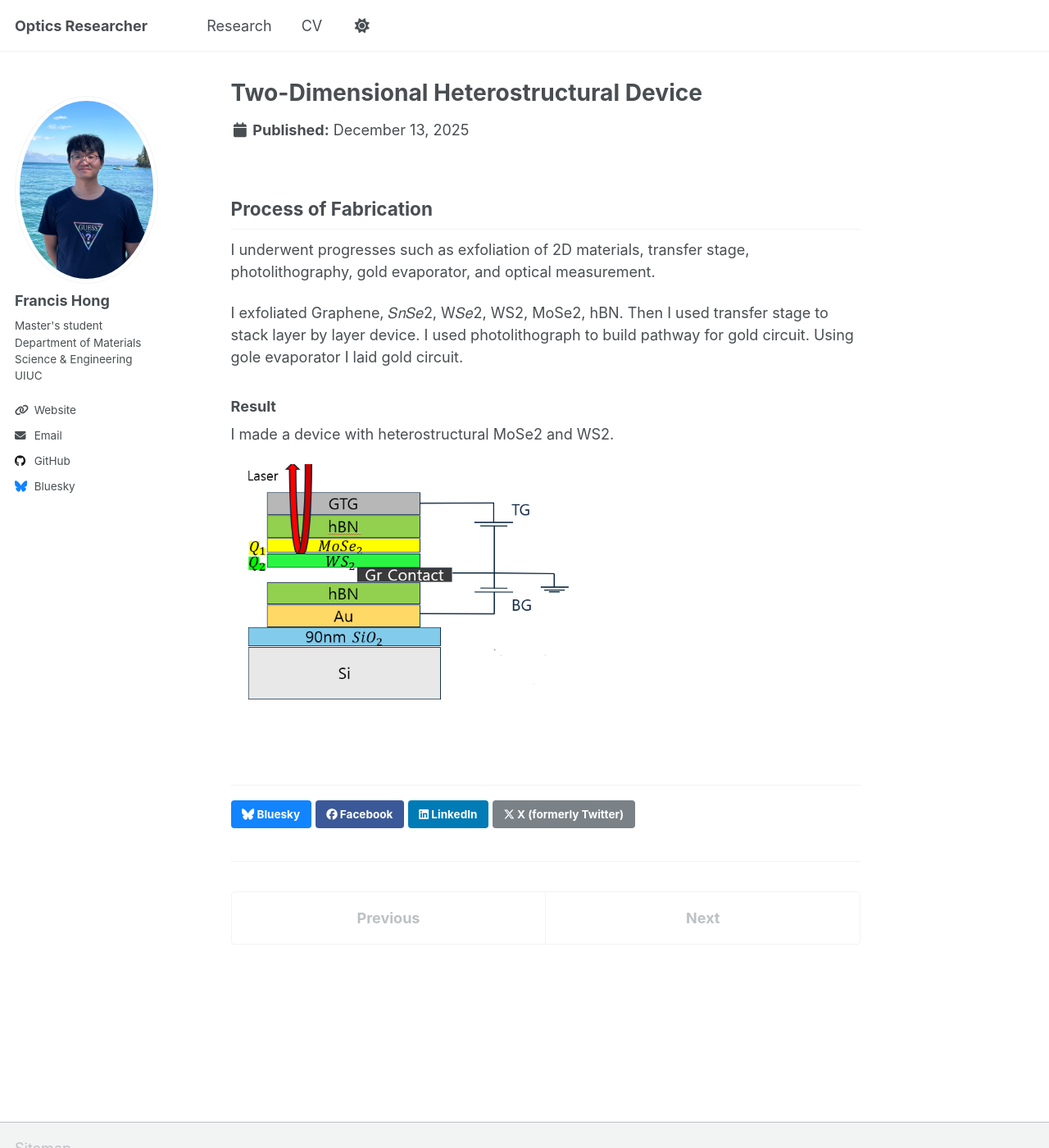
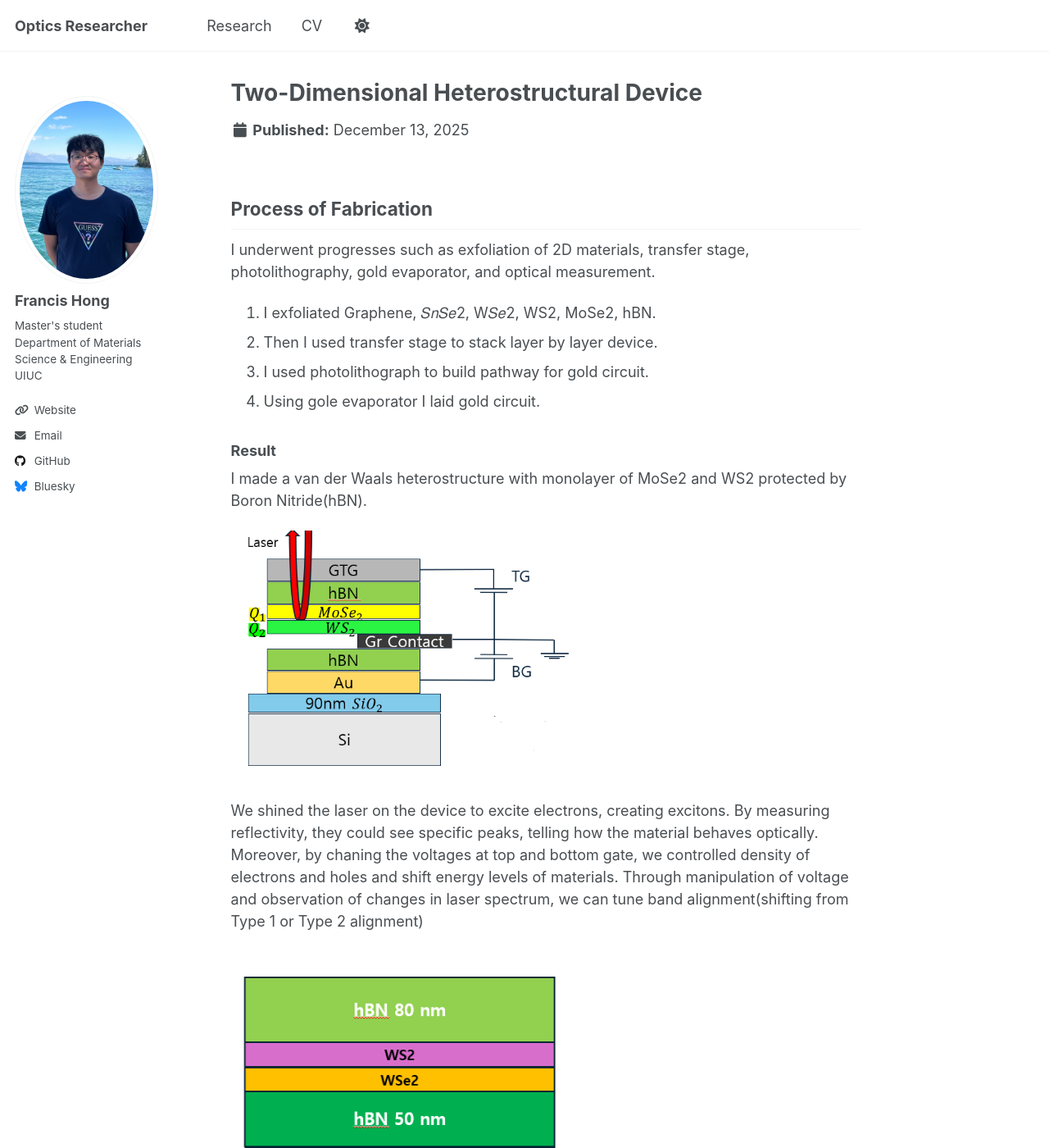
Before and after one commit to Fhong10/flhong03.github-io, a Jekyll site: the page built from _publications/semiconductor-physics.md, in a window 1280 px wide and 1400 px high. Shown: the whole window at 82% size. Built offline with Jekyll 4.4.1, drawn with Linux system fonts in a browser that asks for light colours; a script that is not in the unit is left out.

Commit message:
Update semiconductor-physics.md

```diff
--- a/_publications/semiconductor-physics.md
+++ b/_publications/semiconductor-physics.md
@@ -8,15 +8,22 @@ excerpt: "Fabrication of Heterostructural Devices."
 ## Process of Fabrication
 I underwent progresses such as exfoliation of 2D materials, transfer stage, photolithography, gold evaporator, and optical measurement.
 
-I exfoliated Graphene, 𝑆𝑛𝑆𝑒2, W𝑆𝑒2, WS2, MoSe2, hBN.
-Then I used transfer stage to stack layer by layer device.
-I used photolithograph to build pathway for gold circuit.
-Using gole evaporator I laid gold circuit.
+1. I exfoliated Graphene, 𝑆𝑛𝑆𝑒2, W𝑆𝑒2, WS2, MoSe2, hBN.
+2. Then I used transfer stage to stack layer by layer device.
+3. I used photolithograph to build pathway for gold circuit.
+4. Using gole evaporator I laid gold circuit.
 
 ### Result
 
-I made a device with heterostructural MoSe2 and WS2.
+I made a van der Waals heterostructure with monolayer of MoSe2 and WS2 protected by Boron Nitride(hBN).
 
 <img src="{{ '/images/Mdevice.png' | relative_url }}"
      alt="Mdevice"
      style="max-width: 420px; width: 100%; height: auto; display: block; margin: 0 0 12px 0;">
+
+We shined the laser on the device to excite electrons, creating excitons. By measuring reflectivity, they could see specific peaks, telling how the material behaves optically.
+Moreover, by chaning the voltages at top and bottom gate, we controlled density of electrons and holes and shift energy levels of materials. Through manipulation of voltage and observation of changes in laser spectrum, we can tune band alignment(shifting from Type 1 or Type 2 alignment)
+
+<img src="{{ '/images/Wdevice.png' | relative_url }}"
+     alt="Wdevice"
+     style="max-width: 420px; width: 100%; height: auto; display: block; margin: 0 0 12px 0;">
```
